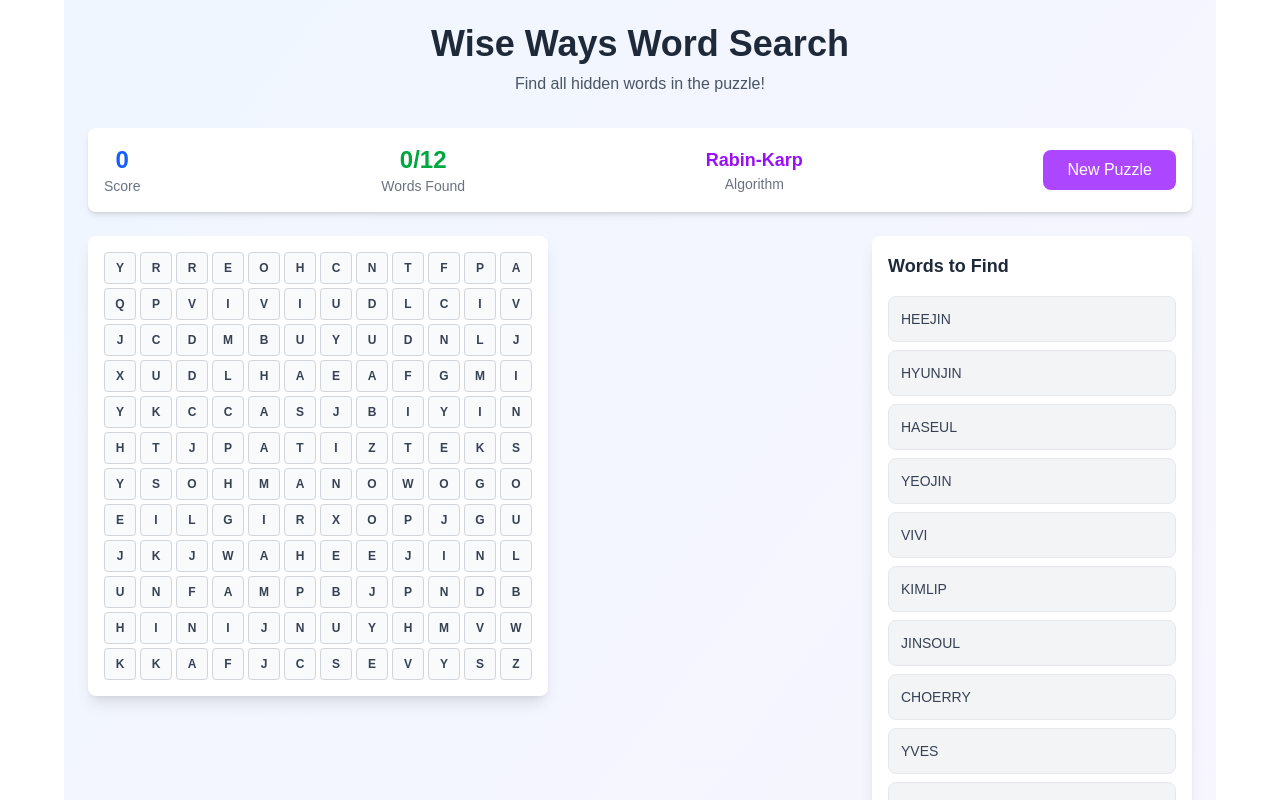
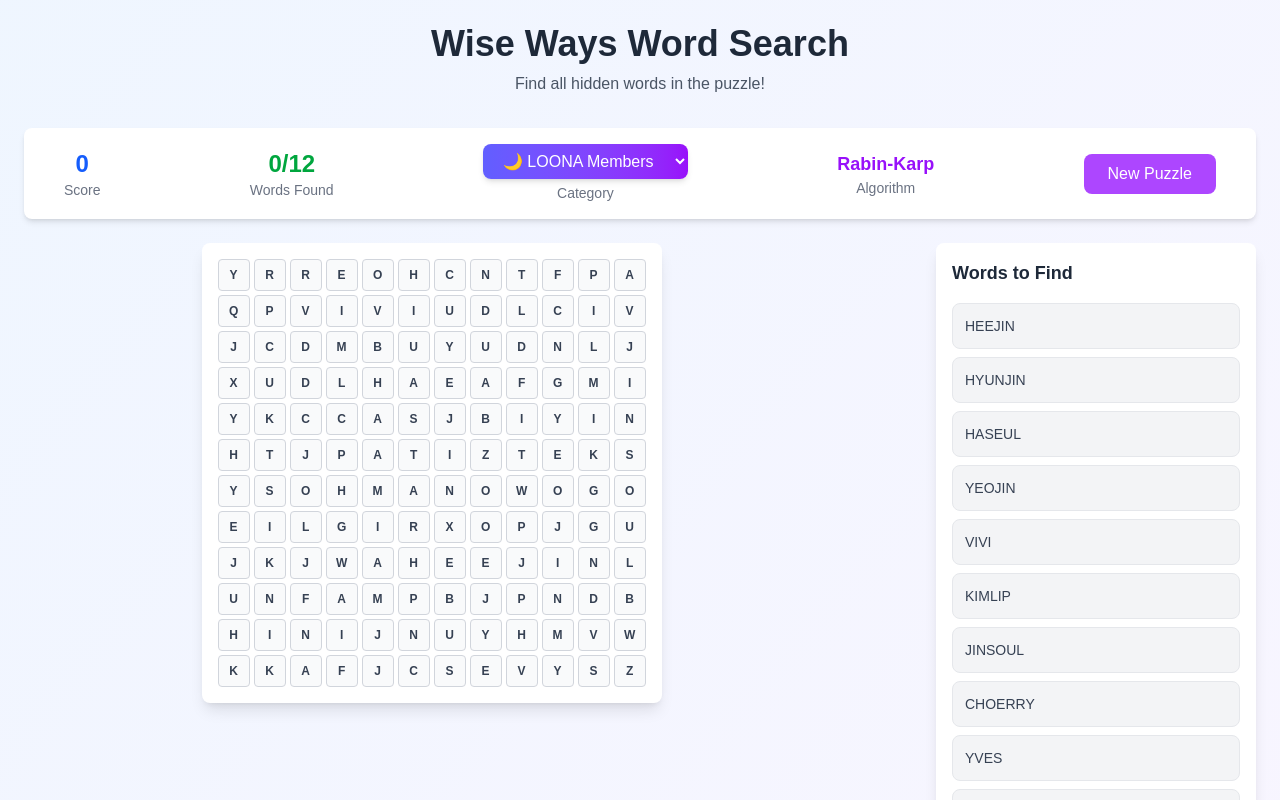
Before and after one commit to jpross14/algo-word-search, a Next.js app: page / in a window 1280 px wide. Shown: the top 800 px of the page. Built offline with nearby package versions, Linux system fonts and the light colour scheme.

Commit message:
feat: added word categories so users can choose a wordlist they like to play

```diff
--- a/src/components/WordSearchGame.tsx
+++ b/src/components/WordSearchGame.tsx
@@ -1,19 +1,22 @@
 "use client";
 // Main Component
 import { GameState } from "@/types/types";
-import { useCallback, useRef, useState } from "react";
+import { useCallback, useRef, useState, useEffect } from "react";
 import PuzzleGenerator from "@/services/PuzzleGenerator";
 import RabinKarpVerifier from "@/services/RabinKarpVerifier";
+import { WORD_CATEGORIES } from "@/constants/wordCategories";
 
 export default function WordSearchGame() {
    // const SAMPLE_WORDS = [
    //    'REACT', 'SCRIPT', 'NEXT', 'CODE', 'WEB',
    //    'APP', 'SEARCH', 'WORD', 'GAME', 'FUN'
    // ];
-   const SAMPLE_WORDS = [
-      'HEEJIN', 'HYUNJIN', 'HASEUL', 'YEOJIN', 'VIVI',
-      'KIMLIP', 'JINSOUL', 'CHOERRY', 'YVES', 'CHUU', 'GOWON', 'HYEJU'
-   ];
+   // const SAMPLE_WORDS = [
+   //    'HEEJIN', 'HYUNJIN', 'HASEUL', 'YEOJIN', 'VIVI',
+   //    'KIMLIP', 'JINSOUL', 'CHOERRY', 'YVES', 'CHUU', 'GOWON', 'HYEJU'
+   // ];
+
+   const [currentCategory, setCurrentCategory] = useState<keyof typeof WORD_CATEGORIES>('LOONA');
 
    // Enhanced color palette with better opacity support
    const WORD_COLORS = [
@@ -32,7 +35,8 @@
    ];
 
    const [gameState, setGameState] = useState<GameState>(() => {
-      const gridData = PuzzleGenerator.generatePuzzle(SAMPLE_WORDS, 12).grid;
+      const initialWords = WORD_CATEGORIES[currentCategory].words;
+      const gridData = PuzzleGenerator.generatePuzzle(initialWords, 12).grid;
 
       const grid = gridData.map((row, rowIndex) =>
          row.map((letter, colIndex) => ({
@@ -45,7 +49,7 @@
          }))
       );
 
-      const words = SAMPLE_WORDS.map((word, index) => ({
+      const words = initialWords.map((word, index) => ({
          word: word.toUpperCase(),
          found: false,
          colorIndex: index
@@ -255,7 +259,8 @@
    }, [gameState.isSelecting, gameState.selectedCells, gameState.grid, gameState.words]);
 
    const resetGame = () => {
-      const gridData = PuzzleGenerator.generatePuzzle(SAMPLE_WORDS, 12).grid;
+      const currentWords = WORD_CATEGORIES[currentCategory].words;
+      const gridData = PuzzleGenerator.generatePuzzle(currentWords, 12).grid;
 
       const grid = gridData.map((row, rowIndex) =>
          row.map((letter, colIndex) => ({
@@ -280,11 +285,45 @@
       }));
    };
 
+   const handleCategoryChange = (newCategory: keyof typeof WORD_CATEGORIES) => {
+      setCurrentCategory(newCategory);
+
+      const newWords = WORD_CATEGORIES[newCategory].words;
+      const gridData = PuzzleGenerator.generatePuzzle(newWords, 12).grid;
+
+      const grid = gridData.map((row, rowIndex) =>
+         row.map((letter, colIndex) => ({
+            letter,
+            row: rowIndex,
+            col: colIndex,
+            isFound: false,
+            isSelected: false,
+            wordIndices: []
+         }))
+      );
+
+      setGameState({
+         grid,
+         words: newWords.map((word, index) => ({
+            word: word.toUpperCase(),
+            found: false,
+            colorIndex: index
+         })),
+         score: 0,
+         isSelecting: false,
+         selectedCells: [],
+         startCell: null,
+         foundWordsCount: 0
+      });
+   };
+
    const foundWordsCount = gameState.words.filter(w => w.found).length;
    const isGameComplete = foundWordsCount === gameState.words.length;
+   const [mounted, setMounted] = useState(false);
+   useEffect(() => setMounted(true), []);
 
    return (
-      <div className="max-w-6xl mx-auto p-6 bg-gradient-to-br from-blue-50 to-purple-50 min-h-screen">
+      <div className="max-w-screen mx-auto p-6 bg-gradient-to-br from-blue-50 to-purple-50 min-h-screen">
          {/* ===============================
           FILE: components/Header.tsx
           =============================== */}
@@ -296,7 +335,7 @@
          {/* ===============================
           FILE: components/ScoreBoard.tsx
           =============================== */}
-         <div className="flex justify-between items-center mb-6 bg-white rounded-lg p-4 shadow-md">
+         <div className="flex justify-between items-center mb-6 bg-white rounded-lg p-4 shadow-md px-10">
             <div className="text-center">
                <div className="text-2xl font-bold text-blue-600">{gameState.score}</div>
                <div className="text-sm text-gray-500">Score</div>
@@ -305,6 +344,22 @@
             <div className="text-center">
                <div className="text-2xl font-bold text-green-600">{foundWordsCount}/{gameState.words.length}</div>
                <div className="text-sm text-gray-500">Words Found</div>
+            </div>
+
+            {/* Category Dropdown */}
+            <div className="flex flex-col items-center">
+               <select
+                  value={currentCategory}
+                  onChange={(e) => handleCategoryChange(e.target.value as keyof typeof WORD_CATEGORIES)}
+                  className="bg-gradient-to-r from-indigo-500 to-purple-600 text-white px-4 py-2 rounded-lg font-medium border-0 outline-none cursor-pointer hover:from-indigo-600 hover:to-purple-700 transition-all shadow-md"
+               >
+                  {Object.entries(WORD_CATEGORIES).map(([key, category]) => (
+                     <option key={key} value={key} className="bg-white text-gray-800">
+                        {category.icon} {category.name}
+                     </option>
+                  ))}
+               </select>
+               <div className="text-sm text-gray-500 mt-1">Category</div>
             </div>
 
             <div className="text-center">
@@ -326,11 +381,14 @@
             </div>
          )}
 
-         <div className="flex flex-col xl:flex-row gap-6">
+         { !mounted ? (
+            <div className="justify-self-center text-4xl font-semibold mt-10 text-gray-500">🎮 Loading Game...</div>
+         ) : (
+            <div className="flex flex-col xl:flex-row gap-6">
             <div className="flex-1">
                <div
                   ref={gridRef}
-                  className="inline-block bg-white p-4 rounded-lg shadow-lg select-none"
+                  className="inline-block bg-white p-4 rounded-lg shadow-lg select-none mx-[5%] lg:mx-[20%]"
                   onMouseUp={handleMouseUp}
                   onMouseLeave={handleMouseUp}
                >
@@ -441,6 +499,7 @@
                </div>
             </div>
          </div>
+         )}
       </div>
    );
 }
--- /dev/null
+++ b/src/constants/wordCategories.ts
@@ -0,0 +1,47 @@
+export const WORD_CATEGORIES = {
+   'LOONA': {
+      name: 'LOONA Members',
+      words: ['HEEJIN', 'HYUNJIN', 'HASEUL', 'YEOJIN', 'VIVI', 'KIMLIP', 'JINSOUL', 'CHOERRY', 'YVES', 'CHUU', 'GOWON', 'HYEJU'],
+      icon: '🌙'
+   },
+   'ANIMALS': {
+      name: 'Animals',
+      words: ['ELEPHANT', 'TIGER', 'DOLPHIN', 'EAGLE', 'RABBIT', 'PENGUIN', 'GIRAFFE', 'MONKEY', 'ZEBRA', 'LION', 'SHARK', 'TURTLE'],
+      icon: '🐾'
+   },
+   'FRUITS': {
+      name: 'Fruits',
+      words: ['APPLE', 'BANANA', 'ORANGE', 'GRAPE', 'MANGO', 'STRAWBERRY', 'PINEAPPLE', 'CHERRY', 'PEACH', 'KIWI', 'LEMON', 'BERRY'],
+      icon: '🍎'
+   },
+   'SINGERS': {
+      name: 'Singers',
+      words: ['TAYLOR', 'RIHANNA', 'JANET', 'MARIAH', 'ARIANA', 'CELINE', 'WHITNEY', 'BEYONCE', 'SABRINA', 'OLIVIA'],
+      icon: '🎨'
+   },
+   'TECH': {
+      name: 'Technology',
+      words: ['COMPUTER', 'PHONE', 'INTERNET', 'CODE', 'PROGRAM', 'DATA', 'ALGORITHM', 'SOFTWARE', 'HARDWARE', 'NETWORK', 'CLOUD', 'API'],
+      icon: '💻'
+   },
+   'SPACE': {
+      name: 'Space & Universe',
+      words: ['PLANET', 'STAR', 'GALAXY', 'MOON', 'SUN', 'COMET', 'ASTEROID', 'NEBULA', 'ORBIT', 'COSMOS', 'METEOR', 'ROCKET'],
+      icon: '🚀'
+   },
+   'FOOD': {
+      name: 'Food',
+      words: ['PIZZA', 'BURGER', 'PASTA', 'SUSHI', 'SALAD', 'SOUP', 'BREAD', 'CHEESE', 'CHICKEN', 'RICE', 'NOODLE', 'CAKE'],
+      icon: '🍕'
+   },
+   'MUSIC': {
+      name: 'Music',
+      words: ['GUITAR', 'PIANO', 'DRUM', 'VIOLIN', 'TRUMPET', 'FLUTE', 'BASS', 'MELODY', 'RHYTHM', 'HARMONY', 'CHORD', 'BEAT'],
+      icon: '🎵'
+   },
+   'SPECIAL': {
+      name: 'Special',
+      words: ['THANK', 'YOU', 'SIR', 'FOR', 'BEING', 'OUR', 'TEACHER'],
+      icon: '🤔'
+   }
+};
```
